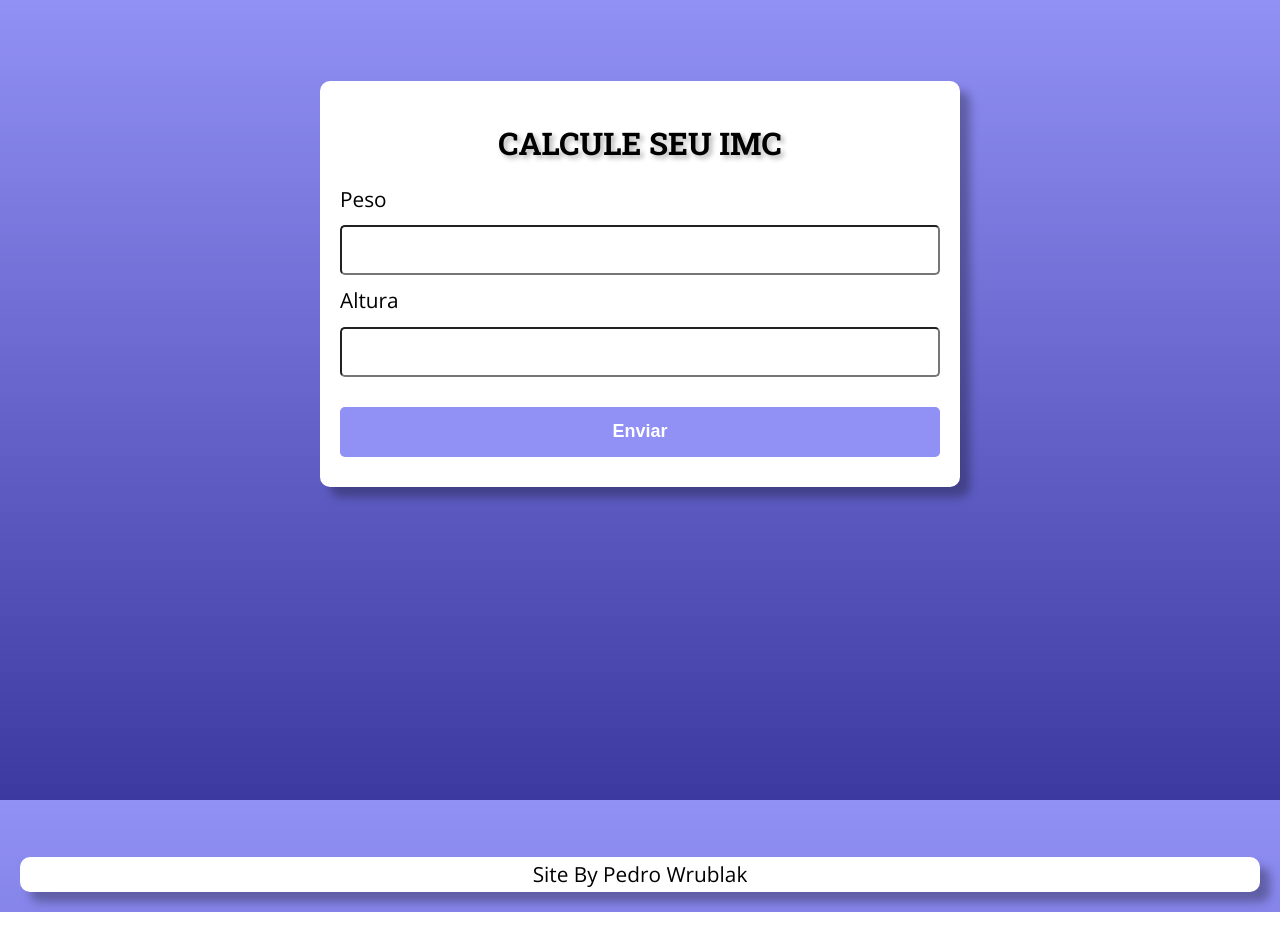
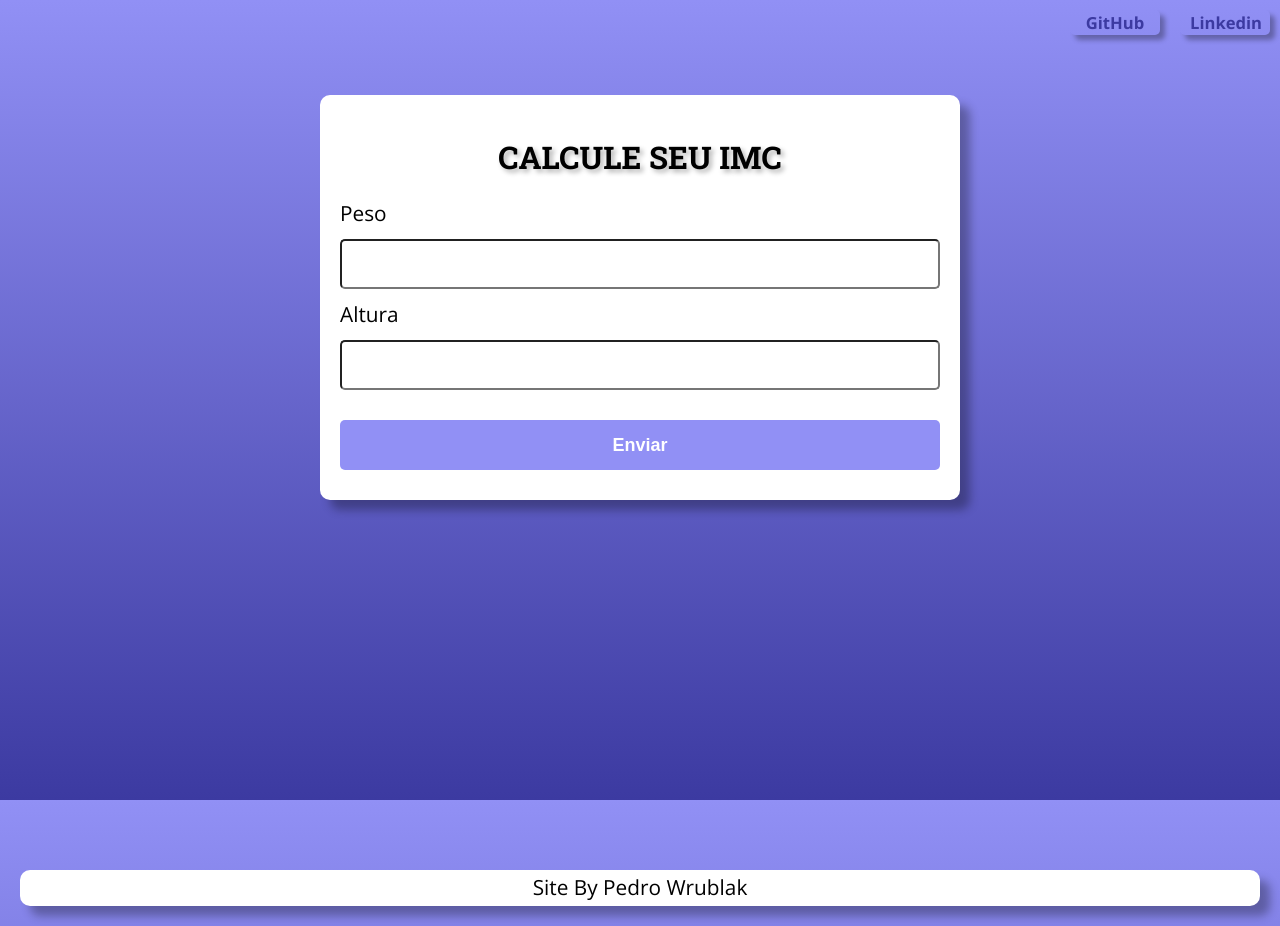
Before and after one commit to PedroWrublak/projeto-imc, a plain HTML site: page index.html in a window 1280 px wide. Drawn offline with nearby package versions, Linux system fonts and the light colour scheme.

Commit message:
atualização de estilo

```diff
--- a/assests/css/style.css
+++ b/assests/css/style.css
@@ -10,6 +10,41 @@
 * {
   box-sizing: border-box;
   outline: 0;
+}
+
+header{
+  display: flex;
+  flex-direction: row;
+  justify-content: flex-end;
+}
+
+header > div {
+  display: flex;
+  color: aliceblue;
+  border-radius: 5px;
+  width: 90px;
+  height: 25px;
+  margin: 10px;
+  flex-direction: column;
+  text-align: center;
+  justify-content: center;
+  box-shadow: 5px 5px 5px var(--shadow);
+}
+
+header > div > a {
+  color: var(--primary-color-darker);
+  font-weight: bold;
+  font-size: 0.8em;
+  text-decoration: none;
+  padding: 10px;
+}
+
+header > div:hover {
+  background-color: var(--primary-color-darker);
+}
+
+a:hover {
+  color: white;
 }
 
 body {
--- a/index.html
+++ b/index.html
@@ -11,7 +11,8 @@
 
 <body>
   <header>
-    <a href=""><img src="" alt=""></a>
+    <div><a href="https://github.com/PedroWrublak" target="_blank">GitHub</a></div>
+    <div><a href="https://www.linkedin.com/in/pedrowrublak/" target="_blank">Linkedin</a></div>
   </header>
   <section class="container">
     <h1>CALCULE SEU IMC</h1>
@@ -34,5 +35,4 @@
 <footer>
   Site By Pedro Wrublak
 </footer>
-
 </html>
```
